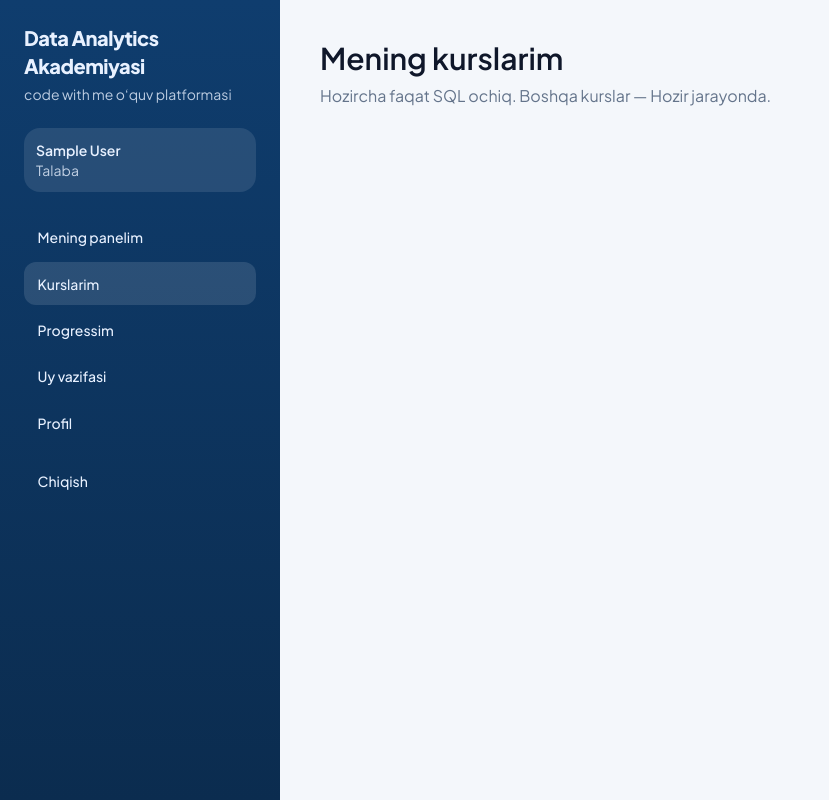
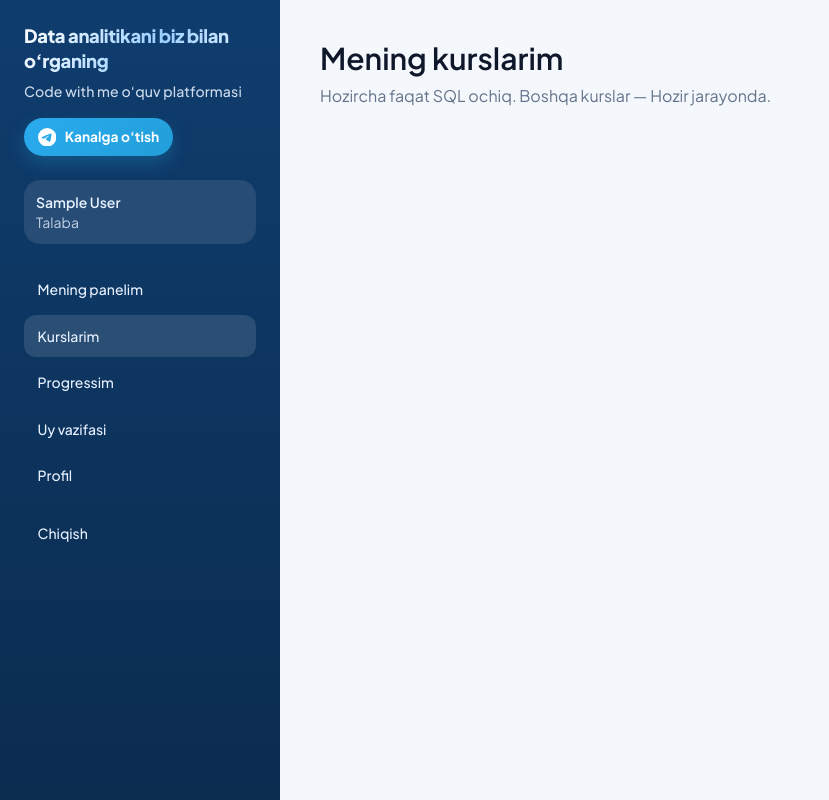
Before and after one commit to upworkjava-a11y/online_teaching, a Django app: page /courses/ in a window 1280 px wide. Shown: the whole page, without its empty margins (0-829 px from the left). Run offline with Django 5.2, Linux system fonts and the light colour scheme; the visitor is signed in with stand-in values (Sample User, id 1); data comes from the database, SQL or seed files in the repository; data that the repository does not hold is empty; some libraries are stand-ins or nearby versions.

Commit message:
Update sidebar branding with Telegram channel and open 5 free SQL modules.
Co-authored-by: Cursor <cursoragent@cursor.com>

```diff
--- a/apps/access/services.py
+++ b/apps/access/services.py
@@ -6,7 +6,7 @@ from apps.courses.models import Course, Lecture, Module
 
 from .models import UserContentAccess
 
-FREE_PREVIEW_MODULES = 3
+FREE_PREVIEW_MODULES = 5
 PREMIUM_GROUP_NAME = "Premium"
 # Talabalar uchun hozircha ochiq kurs(lar). Qolganlari “Hozir jarayonda”.
 OPEN_COURSE_SLUGS = frozenset({"sql"})
@@ -43,7 +43,7 @@ class AccessService:
     2. ALLOWED rule can grant access to unpublished content for that user.
     3. Admins/teachers bypass student publication rules.
     4. Premium users (or ALLOWED on the course) get every published lesson.
-    5. Other registered students get the first 3 published modules per course.
+    5. Other registered students get the first 5 published modules per course.
     """
 
     PREMIUM_REASON = "Bu modul premium. To‘liq kurs uchun admin Premium belgilashi kerak."
--- a/apps/accounts/models.py
+++ b/apps/accounts/models.py
@@ -49,7 +49,7 @@ class User(AbstractUser):
     is_premium = models.BooleanField(
         default=False,
         verbose_name="Premium",
-        help_text="Belgilansa, foydalanuvchi har bir kursning barcha modullarini ochadi. Belgilanmasa — faqat dastlabki 3 modul.",
+        help_text="Belgilansa, foydalanuvchi har bir kursning barcha modullarini ochadi. Belgilanmasa — faqat dastlabki 5 modul.",
     )
     last_activity_at = models.DateTimeField(null=True, blank=True)
 
--- a/apps/core/context_processors.py
+++ b/apps/core/context_processors.py
@@ -5,7 +5,11 @@ from apps.accounts.google import google_oauth_configured, google_signin_enabled
 
 def platform(request):
     return {
-        "platform_name": getattr(settings, "PLATFORM_NAME", "Data Analytics Akademiyasi"),
+        "platform_name": getattr(settings, "PLATFORM_NAME", "Code with me"),
+        "platform_motto": getattr(settings, "PLATFORM_MOTTO", "Data analitikani biz bilan o‘rganing"),
+        "platform_tagline": getattr(settings, "PLATFORM_TAGLINE", "Code with me o‘quv platformasi"),
+        "telegram_channel_url": getattr(settings, "TELEGRAM_CHANNEL_URL", "https://t.me/code_with_javohir"),
+        "telegram_channel_label": getattr(settings, "TELEGRAM_CHANNEL_LABEL", "Kanalga o‘tish"),
         "google_oauth_enabled": google_signin_enabled(),
         "google_oauth_redirect_enabled": google_oauth_configured(),
         "google_client_id": getattr(settings, "GOOGLE_CLIENT_ID", ""),
--- a/config/settings/base.py
+++ b/config/settings/base.py
@@ -200,7 +200,11 @@ LOGGING = {
     },
 }
 
-PLATFORM_NAME = "Data Analytics Akademiyasi"
+PLATFORM_NAME = "Code with me"
+PLATFORM_MOTTO = "Data analitikani biz bilan o‘rganing"
+PLATFORM_TAGLINE = "Code with me o‘quv platformasi"
+TELEGRAM_CHANNEL_URL = "https://t.me/code_with_javohir"
+TELEGRAM_CHANNEL_LABEL = "Kanalga o‘tish"
 
 GOOGLE_CLIENT_ID = env("GOOGLE_CLIENT_ID", default="")
 GOOGLE_CLIENT_SECRET = env("GOOGLE_CLIENT_SECRET", default="")
--- a/static/css/app.css
+++ b/static/css/app.css
@@ -30,6 +30,55 @@ body.app-body {
 }
 .sidebar a, .sidebar button, .sidebar p {
   color: var(--sidebar-text);
+}
+.brand-block {
+  display: block;
+  text-decoration: none;
+  color: var(--sidebar-text);
+}
+.brand-motto {
+  display: block;
+  font-size: 1.15rem;
+  line-height: 1.35;
+  font-weight: 800;
+  letter-spacing: -0.02em;
+  background: linear-gradient(120deg, #ffffff 0%, #9bd0ff 55%, #e8f1ff 100%);
+  -webkit-background-clip: text;
+  background-clip: text;
+  color: transparent;
+}
+.brand-tagline {
+  display: block;
+  margin-top: 0.45rem;
+  font-size: 0.88rem;
+  font-weight: 500;
+  opacity: 0.88;
+  letter-spacing: 0.01em;
+}
+.telegram-chip {
+  margin-top: 1rem;
+  display: inline-flex;
+  align-items: center;
+  gap: 0.55rem;
+  padding: 0.55rem 0.85rem;
+  border-radius: 999px;
+  text-decoration: none;
+  font-size: 0.86rem;
+  font-weight: 700;
+  color: #fff !important;
+  background: linear-gradient(135deg, #2AABEE 0%, #229ED9 100%);
+  box-shadow: 0 8px 18px rgba(34, 158, 217, 0.28);
+  transition: transform 0.15s ease, box-shadow 0.15s ease, filter 0.15s ease;
+}
+.telegram-chip:hover {
+  transform: translateY(-1px);
+  filter: brightness(1.05);
+  box-shadow: 0 10px 22px rgba(34, 158, 217, 0.36);
+}
+.telegram-chip__icon {
+  width: 1.15rem;
+  height: 1.15rem;
+  flex: 0 0 auto;
 }
 .nav-link {
   display: block;
--- a/templates/base.html
+++ b/templates/base.html
@@ -15,8 +15,21 @@
 <body class="app-body">
   <div class="layout lg:grid lg:grid-cols-[280px_1fr]">
     <aside class="sidebar p-6">
-      <a href="{% url 'root' %}" class="block text-xl font-extrabold tracking-tight">{{ platform_name }}</a>
-      <p class="mt-1 text-sm opacity-80">code with me o‘quv platformasi</p>
+      <a href="{% url 'root' %}" class="brand-block">
+        <span class="brand-motto">{{ platform_motto }}</span>
+        <span class="brand-tagline">{{ platform_tagline }}</span>
+      </a>
+      <a
+        class="telegram-chip"
+        href="{{ telegram_channel_url }}"
+        target="_blank"
+        rel="noopener noreferrer"
+      >
+        <svg class="telegram-chip__icon" viewBox="0 0 24 24" aria-hidden="true" focusable="false">
+          <path fill="currentColor" d="M11.944 0A12 12 0 0 0 0 12a12 12 0 0 0 12 12 12 12 0 0 0 12-12A12 12 0 0 0 12 0a12 12 0 0 0-.056 0zm4.962 7.224c.1-.002.321.023.465.14a.506.506 0 0 1 .171.325c.016.093.036.306.02.472-.18 1.898-.962 6.502-1.36 8.627-.168.9-.499 1.201-.82 1.23-.696.065-1.225-.46-1.9-.902-1.056-.693-1.653-1.124-2.678-1.8-1.185-.78-.417-1.21.258-1.91.177-.184 3.247-2.977 3.307-3.23.007-.032.014-.15-.056-.212s-.174-.041-.249-.024c-.106.024-1.793 1.14-5.061 3.345-.48.33-.913.49-1.302.48-.428-.008-1.252-.241-1.865-.44-.752-.245-1.349-.374-1.297-.788.027-.216.325-.437.893-.663 3.498-1.524 5.83-2.529 6.998-3.014 3.332-1.386 4.025-1.627 4.476-1.635z"/>
+        </svg>
+        <span>{{ telegram_channel_label }}</span>
+      </a>
       {% if user.is_authenticated %}
         <div class="mt-6 rounded-2xl bg-white/10 p-3 text-sm">
           <div class="font-semibold">{{ user.get_full_name }}</div>
--- a/templates/courses/detail.html
+++ b/templates/courses/detail.html
@@ -8,7 +8,7 @@
   <p class="mt-4 font-bold">Umumiy progress: {{ stats.percent }}%</p>
   <div class="progress-track mt-2 max-w-xl"><div class="progress-fill" style="width: {{ stats.percent }}%"></div></div>
   {% if not full_access %}
-    <p class="mt-4 text-sm font-semibold" style="color:#b45309">Dastlabki 3 modul ochiq. Qolganlari 🔒 Premium — admin foydalanuvchiga to‘liq ruxsat bersin.</p>
+    <p class="mt-4 text-sm font-semibold" style="color:#b45309">Dastlabki 5 modul ochiq. Qolganlari 🔒 Premium — admin foydalanuvchiga to‘liq ruxsat bersin.</p>
   {% endif %}
 </div>
 <div class="space-y-4">
--- a/templates/courses/list.html
+++ b/templates/courses/list.html
@@ -24,7 +24,7 @@
         {% if item.full_access %}
           <p class="ok mt-1 text-sm">To‘liq kurs ochiq</p>
         {% else %}
-          <p class="mt-1 text-sm" style="color:#b45309">Dastlabki 3 modul ochiq · qolgani 🔒</p>
+          <p class="mt-1 text-sm" style="color:#b45309">Dastlabki 5 modul ochiq · qolgani 🔒</p>
         {% endif %}
         <a class="btn btn-primary mt-4" href="{% url 'courses:detail' item.course.slug %}">Kursni ochish</a>
       </div>
```
Also changed, not shown: tests/test_access.py (+21 -18 lines), tests/test_courses.py (+1 -1 lines).
